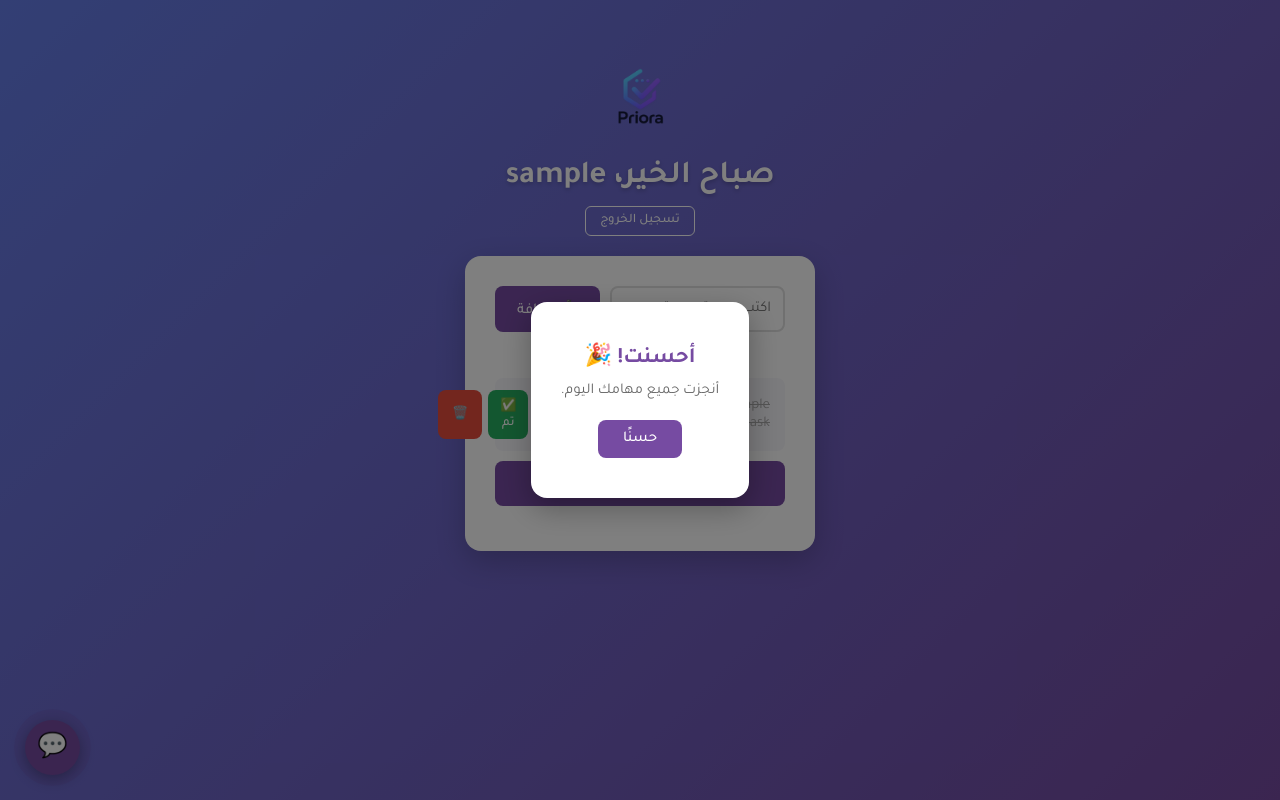
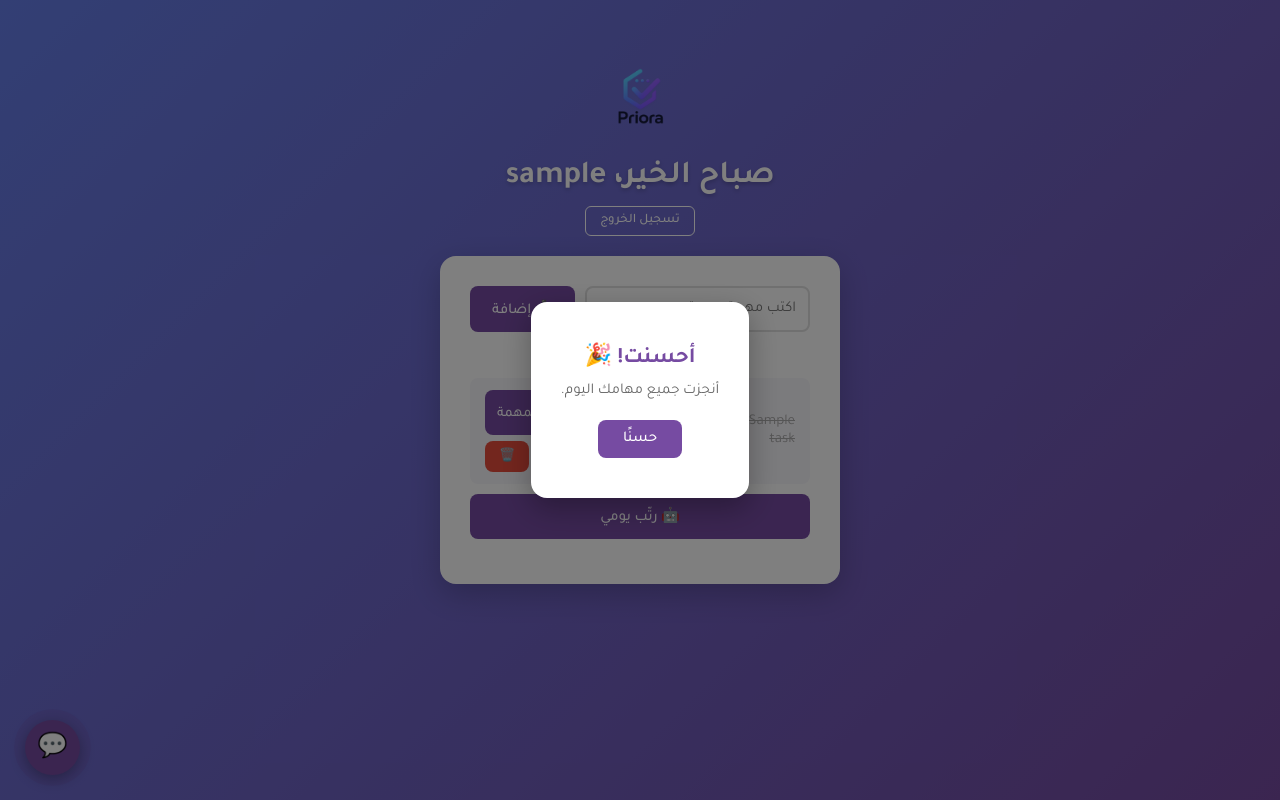
Before and after one commit to abdullhj-design/priora, a Flask app: page /app-page in a window 1280 px wide. Run offline with Flask 3, Linux system fonts and the light colour scheme; the visitor is signed in with stand-in values (Sample User, id 1); tables that the repository leaves empty or names only in its code hold one stand-in row (values such as "Sample post").

Commit message:
Fix task card button spacing

```diff
--- a/templates/index.html
+++ b/templates/index.html
@@ -54,7 +54,7 @@
             border-radius: 16px;
             box-shadow: 0 10px 30px rgba(0, 0, 0, 0.2);
             padding: 30px;
-            width: 350px;
+            width: 400px;
         }
 
         .input-group {
@@ -140,10 +140,12 @@
             flex: 1;
         }
 
-        .task-buttons {
-            display: flex;
-            gap: 6px;
-        }
+       .task-buttons {
+    display: flex;
+    gap: 6px;
+    flex-wrap: wrap;
+    justify-content: flex-end;
+}
 
         .analyze-btn {
             background-color: #764ba2;
```
